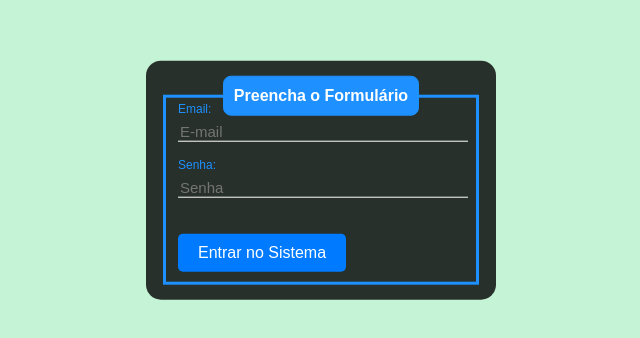
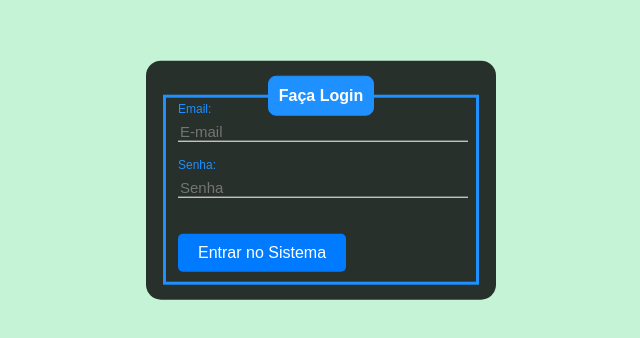
Before and after one commit to viniciussolique39/PTAC---TRABALHO-FINAL, a Next.js app: page / in a window 1280 px wide. Shown: the part 220-558 px from the top of the page, without its empty margins (319-959 px from the left). Built offline with nearby package versions, Linux system fonts and the light colour scheme.

Commit message:
Alterando o nome de formulário para login

```diff
--- a/src/app/page.js
+++ b/src/app/page.js
@@ -31,7 +31,7 @@ export default function Login() {
   return (
     <div className="conteiner">
       <fieldset>
-      <legend><b>Preencha o Formulário</b></legend>
+      <legend><b>Faça Login</b></legend>
       <form onSubmit={handlerLogin} >
         <div className="inputBox">
         <input placeholder='E-mail' type="email" class="inputUser" onChange={(e) => { setUser({ ...user, email: e.target.value }) }}></input>
```
